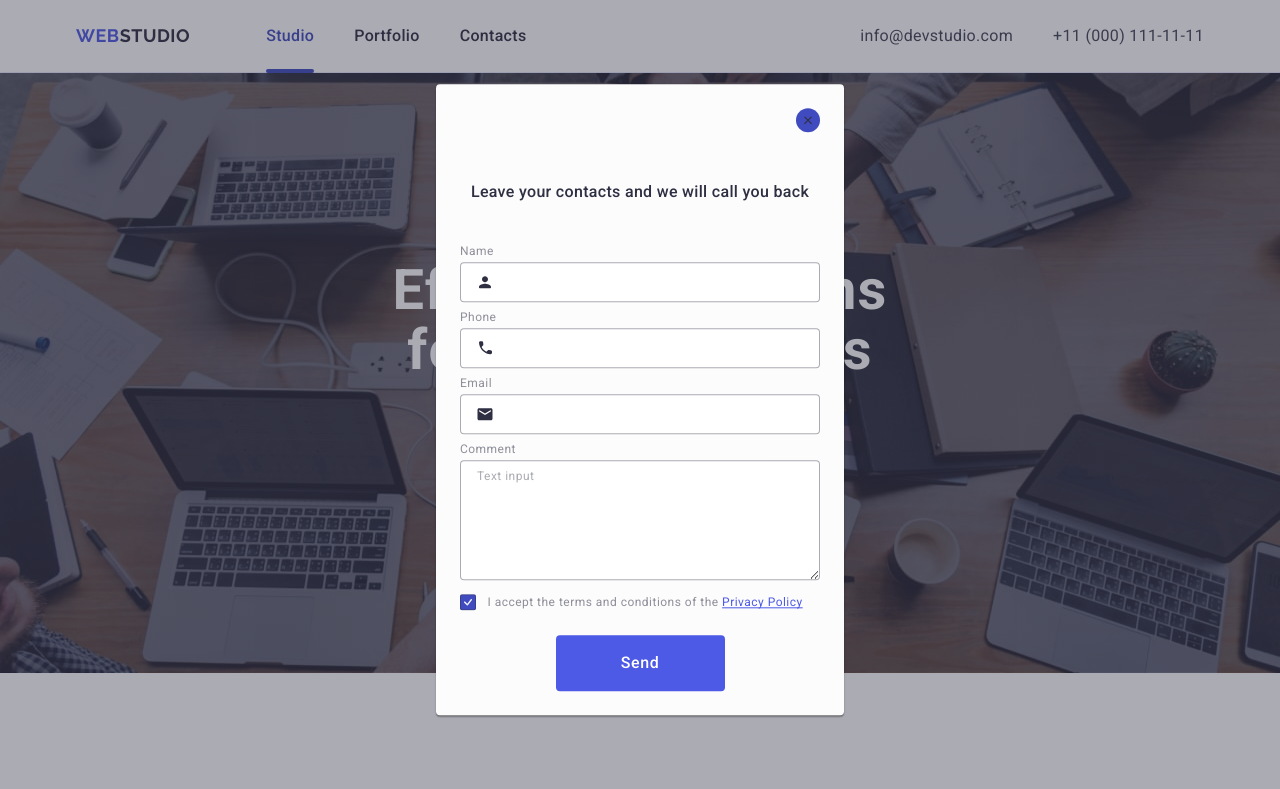
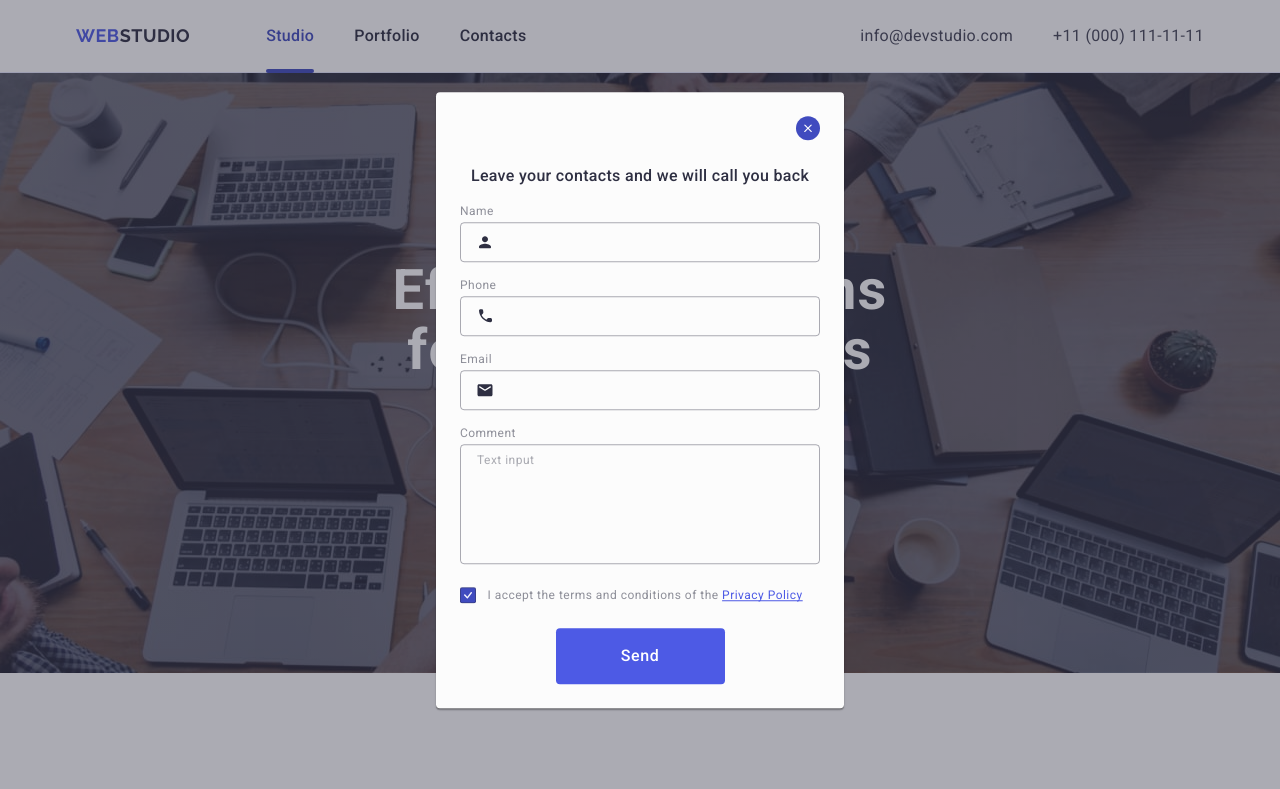
Before and after one commit to olena-morozova/goit-markup-hw-05, a plain HTML site: page index.html in a window 1280 px wide. Both pictures are taken after a click on the button 808 px from the left and 120 px from the top of the page. Shown: the top 789 px of the page. Drawn offline with nearby package versions, Linux system fonts and the light colour scheme.

Commit message:
change modal

```diff
--- a/css/styles.css
+++ b/css/styles.css
@@ -504,7 +504,7 @@ visibility: hidden;
 pointer-events: none;
 
 transition: opacity 250ms cubic-bezier(0.4, 0, 0.2, 1),
-visibili 250ms cubic-bezier(0.4, 0, 0.2, 1);
+visibility 250ms cubic-bezier(0.4, 0, 0.2, 1);
 }
 
 .backdrop.is-open {
@@ -520,7 +520,8 @@ visibili 250ms cubic-bezier(0.4, 0, 0.2, 1);
     left: 50%;
     width: 408px;
     min-height: 584px;
-    padding: 24px;
+
+    padding: 72px 24px 24px 24px;
     border-radius: 4px;
 
     transform: translate(-50%, -50%);
@@ -528,7 +529,7 @@ visibili 250ms cubic-bezier(0.4, 0, 0.2, 1);
     box-shadow: 0 1px 1px 0 rgba(0, 0, 0, 0.14), 0 1px 3px 0 rgba(0, 0, 0, 0.12), 0 2px 1px 0 rgba(0, 0, 0, 0.2);
     background-color: #fcfcfc;
 
-    transition: trasform 250ms cubic-bezier(0.4, 0, 0.2, 1);
+    transition: transform 250ms cubic-bezier(0.4, 0, 0.2, 1);
 
 }
 
@@ -540,6 +541,7 @@ visibili 250ms cubic-bezier(0.4, 0, 0.2, 1);
     position: absolute;
     top: 24px;
     right: 24px;
+    padding: 0;
 
     display: flex;
     justify-content: center;
@@ -554,8 +556,8 @@ visibili 250ms cubic-bezier(0.4, 0, 0.2, 1);
     background-color: #e7e9fc;
     border: 1px solid rgba(0, 0, 0, 0.1);
 
-    transition: border-color 250ms cubic-bezier(0.4, 0, 0.2, 1),
-    border 250ms cubic-bezier(0.4, 0, 0.2, 1);
+    transition: background-color 250ms cubic-bezier(0.4, 0, 0.2, 1),
+     border 250ms cubic-bezier(0.4, 0, 0.2, 1);
 }
 
 .modal-btn-close:hover,
@@ -565,14 +567,17 @@ visibili 250ms cubic-bezier(0.4, 0, 0.2, 1);
     border: none;
 }
 
-.modal-btn-close:hover > .modal-close-icon {
+.modal-close-icon {
+ transition: fill 250ms cubic-bezier(0.4, 0, 0.2, 1);
+}
+.modal-btn-close:hover > .modal-close-icon,
+ .modal-btn-close:focus>.modal-close-icon {
 fill: #fff;
 }
 
 
 .modal-caption {
-    margin-top: 72px;
-    margin-bottom: 40px;
+    margin-bottom: 16px;
     font-family: "Roboto", sans-serif;
     font-weight: 500;
     font-size: 16px;
@@ -586,14 +591,14 @@ fill: #fff;
 }
 
 .modal-form-field {
-    margin-bottom: 8px;
+    margin-bottom: 16px;
 }
 .modal-form-lable {
     display: block;
     margin-bottom: 4px;
 
     font-size: 12px;
-    line-height: 1.16667;
+    line-height: 1.17;
     letter-spacing: 0.04em;
     color: #8e8f99;
 }
@@ -608,6 +613,7 @@ fill: #fff;
     border: 1px solid rgba(46, 47, 66, 0.4);
     border-radius: 4px;
     outline: transparent;
+    background-color: transparent;
     transition: border-color 250ms cubic-bezier(0.4, 0, 0.2, 1);
 }
 
@@ -622,6 +628,7 @@ fill: #fff;
 
     pointer-events: none;
     fill: #2e2f42;
+    transition: fill 250ms cubic-bezier(0.4, 0, 0.2, 1);
 }
 .modal-form-input:focus + .modal-form-icon {
     fill: #4d5ae5;
@@ -631,8 +638,11 @@ fill: #fff;
     padding: 8px 16px;
 
     font-size: 12px;
-    line-height: 1.16667;
+    line-height: 1.17;
     letter-spacing: 0.04em;
+    color: rgba(46, 47, 66, 0.4);
+    background-color: transparent;
+    resize: none;
 }
 .comment-form::placeholder {
 color: rgba(46, 47, 66, 0.4);
--- a/index.html
+++ b/index.html
@@ -586,7 +586,7 @@
                 id="user-name"
                 name="user-name"
               />
-              <svg class="modal-form-icon" width="18" height="18">
+              <svg class="modal-form-icon" width="18" height="24">
                 <use href="./images/icons.svg#icon-person"></use>
               </svg>
             </div>
@@ -628,7 +628,6 @@
               placeholder="Text input"
             ></textarea>
           </div>
-        </form>
           <div class="modal-form-agreement-container">
             <input
               class="visually-hidden"
@@ -650,6 +649,8 @@
               >
             </label>
           </div>
+        </form>
+
         <button type="button" class="modal-btn-send">Send</button>
       </div>
     </div>
```
Lines whose indentation alone changed are shown as unchanged.
